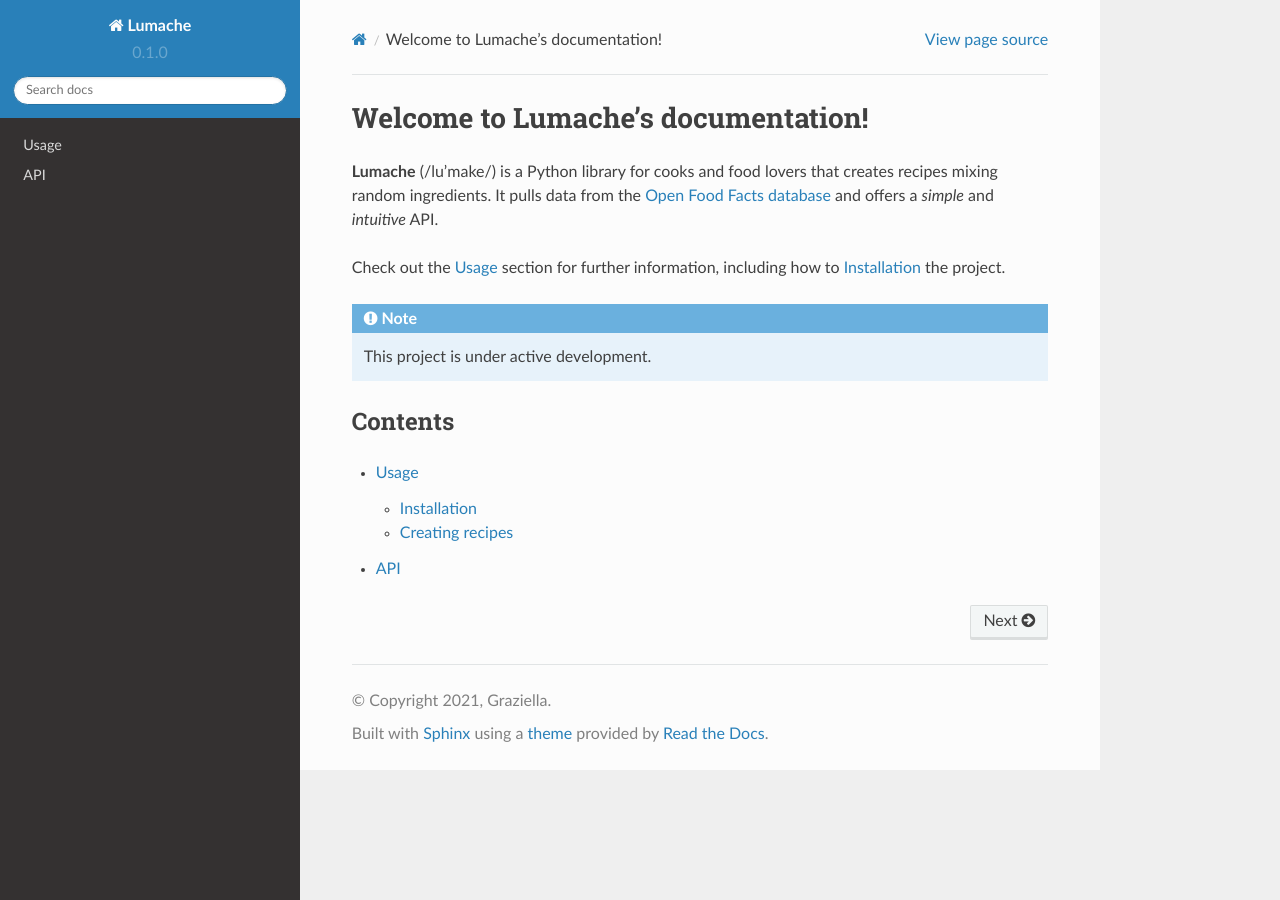
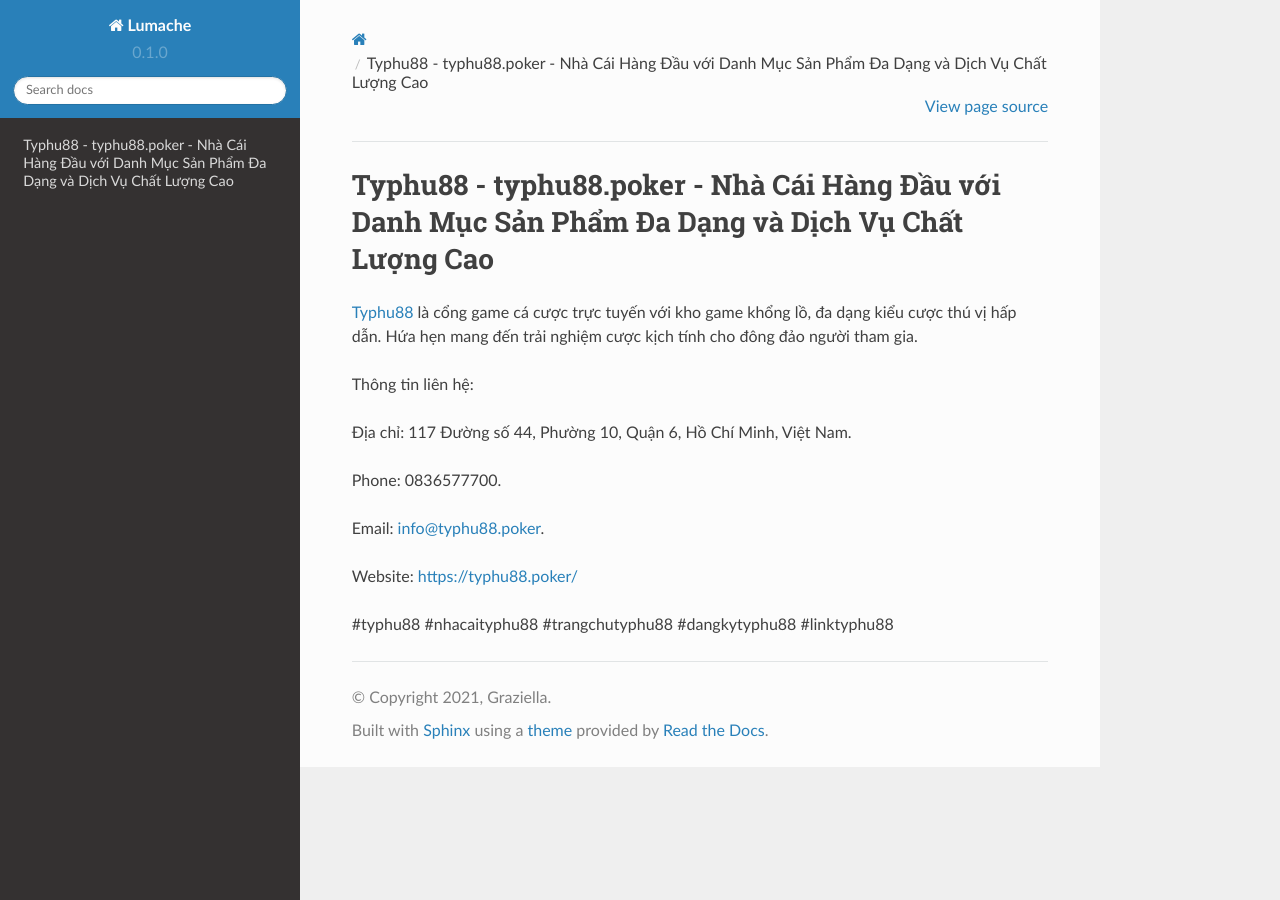
Before and after one commit to socialentity1/typhu88poker, a Sphinx documentation site: the page built from docs/source/index.rst, in a window 1280 px wide. Built offline with Sphinx 7.4.7 and the Read the Docs theme 2.0.0, drawn with Linux system fonts in a browser that asks for light colours.

Commit message:
Update index.rst

```diff
--- a/docs/source/index.rst
+++ b/docs/source/index.rst
@@ -1,22 +1,16 @@
-Welcome to Lumache's documentation!
+Typhu88 - typhu88.poker - Nhà Cái Hàng Đầu với Danh Mục Sản Phẩm Đa Dạng và Dịch Vụ Chất Lượng Cao
 ===================================
 
-**Lumache** (/lu'make/) is a Python library for cooks and food lovers
-that creates recipes mixing random ingredients.
-It pulls data from the `Open Food Facts database <https://world.openfoodfacts.org/>`_
-and offers a *simple* and *intuitive* API.
+`Typhu88 <https://typhu88.poker/>`_ là cổng game cá cược trực tuyến với kho game khổng lồ, đa dạng kiểu cược thú vị hấp dẫn. Hứa hẹn mang đến trải nghiệm cược kịch tính cho đông đảo người tham gia.
 
-Check out the :doc:`usage` section for further information, including
-how to :ref:`installation` the project.
+Thông tin liên hệ:
 
-.. note::
+Địa chỉ: 117 Đường số 44, Phường 10, Quận 6, Hồ Chí Minh, Việt Nam.
 
-   This project is under active development.
+Phone: 0836577700.
 
-Contents
---------
+Email: info@typhu88.poker.
 
-.. toctree::
+Website: https://typhu88.poker/
 
-   usage
-   api
+#typhu88 #nhacaityphu88 #trangchutyphu88 #dangkytyphu88 #linktyphu88
```
